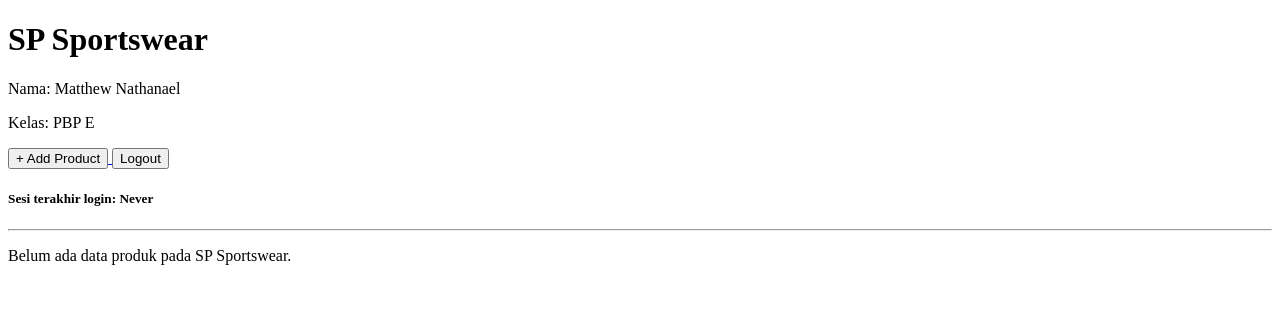
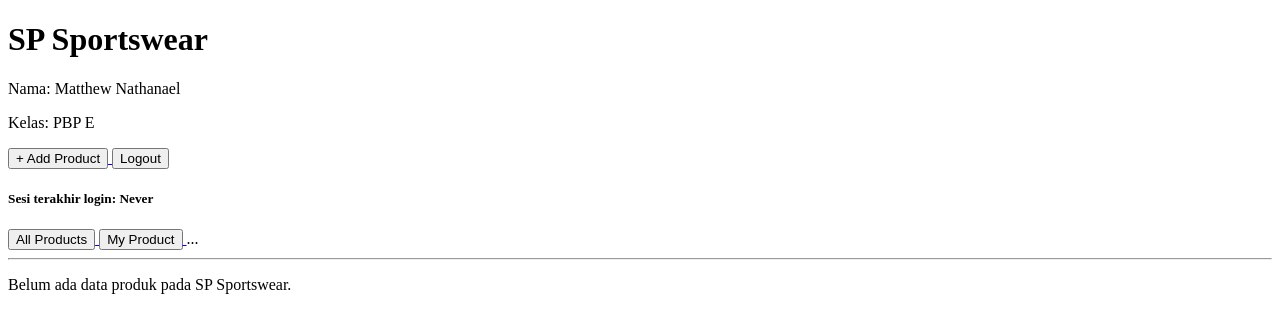
Before and after one commit to matthewnathanael/sp-sportswear, a Django app: page / in a window 1280 px wide. Shown: the top 333 px of the page. Run offline with Django 5.2, Linux system fonts and the light colour scheme; the visitor is signed in with stand-in values (Sample User, id 1); data that the repository does not hold is empty.

Commit message:
Tugas 4 Progress 2

```diff
--- a/main/templates/main.html
+++ b/main/templates/main.html
@@ -24,6 +24,13 @@
 
     <h5>Sesi terakhir login: {{ last_login }}</h5>
 
+    <a href="?filter=all">
+        <button type="button">All Products</button>
+    </a>
+    <a href="?filter=my">
+        <button type="button">My Product</button>
+    </a>
+    ...
     <hr>
 
     {% if not product_list %}
```
Also changed, not shown: README.md.
